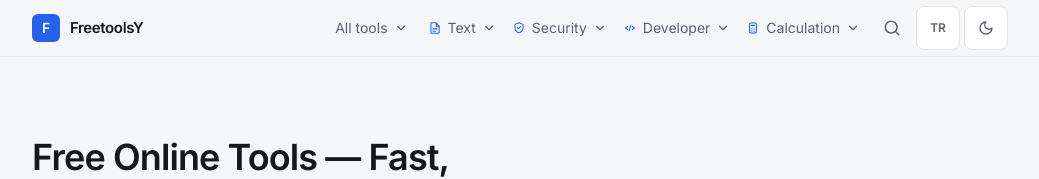
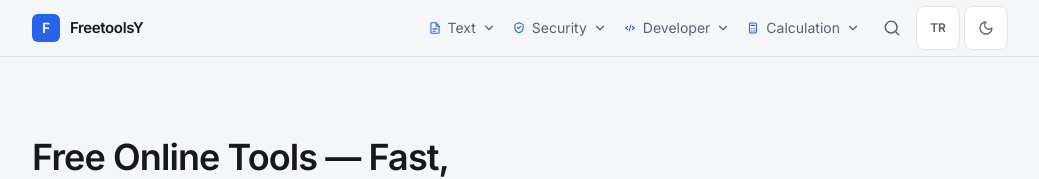
Before and after one commit to 4min-prog/freetoolsy, a Next.js app: page /en in a window 1280 px wide. Shown: the top 179 px of the page, without its empty margins (120-1159 px from the left). Built offline with nearby package versions, Linux system fonts and the light colour scheme.

Commit message:
Guncelle: All Tools dugmesi kaldirildi, kategoriler ana erisim oldu (mobilde kompakt Categories menusu)

```diff
--- a/components/Header.tsx
+++ b/components/Header.tsx
@@ -73,15 +73,15 @@ export default function Header() {
         </Link>
 
         <nav className="ml-auto flex items-center gap-1">
-          <div className="relative">
+          <div className="relative md:hidden">
             <button
               type="button"
-              onClick={() => toggleMenu("all")}
-              aria-expanded={openMenu === "all"}
+              onClick={() => toggleMenu("mobile-cats")}
+              aria-expanded={openMenu === "mobile-cats"}
               aria-haspopup="true"
               className="flex items-center gap-1.5 rounded-md px-2 py-1.5 text-sm text-muted transition-colors hover:text-text"
             >
-              {t("allTools")}
+              {t("categories")}
               <svg
                 viewBox="0 0 24 24"
                 fill="none"
@@ -91,13 +91,13 @@ export default function Header() {
                 strokeLinejoin="round"
                 aria-hidden="true"
                 className={`h-3.5 w-3.5 transition-transform duration-200 ${
-                  openMenu === "all" ? "rotate-180" : ""
+                  openMenu === "mobile-cats" ? "rotate-180" : ""
                 }`}
               >
                 <path d="M6 9l6 6 6-6" />
               </svg>
             </button>
-            {openMenu === "all" && (
+            {openMenu === "mobile-cats" && (
               <div
                 role="menu"
                 className="absolute right-0 mt-1.5 w-60 rounded-xl border border-border bg-surface p-1.5 shadow-card-hover"
```
